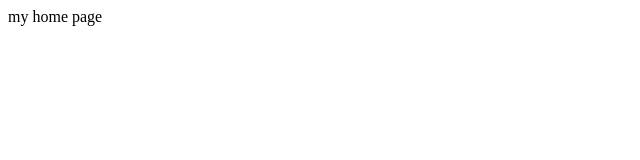
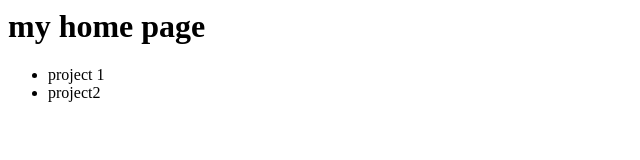
Before and after one commit to fc327/fc327.github.io, a plain HTML site: page index.html in a window 1280 px wide. Shown: the whole page, without its empty margins (0-640 px from the left). Drawn offline with Linux system fonts and the light colour scheme.

Commit message:
Update index.html

```diff
--- a/index.html
+++ b/index.html
@@ -1,5 +1,10 @@
 <html>
+<h1>
+my home page
+  </h1>
 
-my home page
-
+  <ul>
+    <li>project 1</li>
+    <li>project2</li>
+  </ul>
 </html>
```
